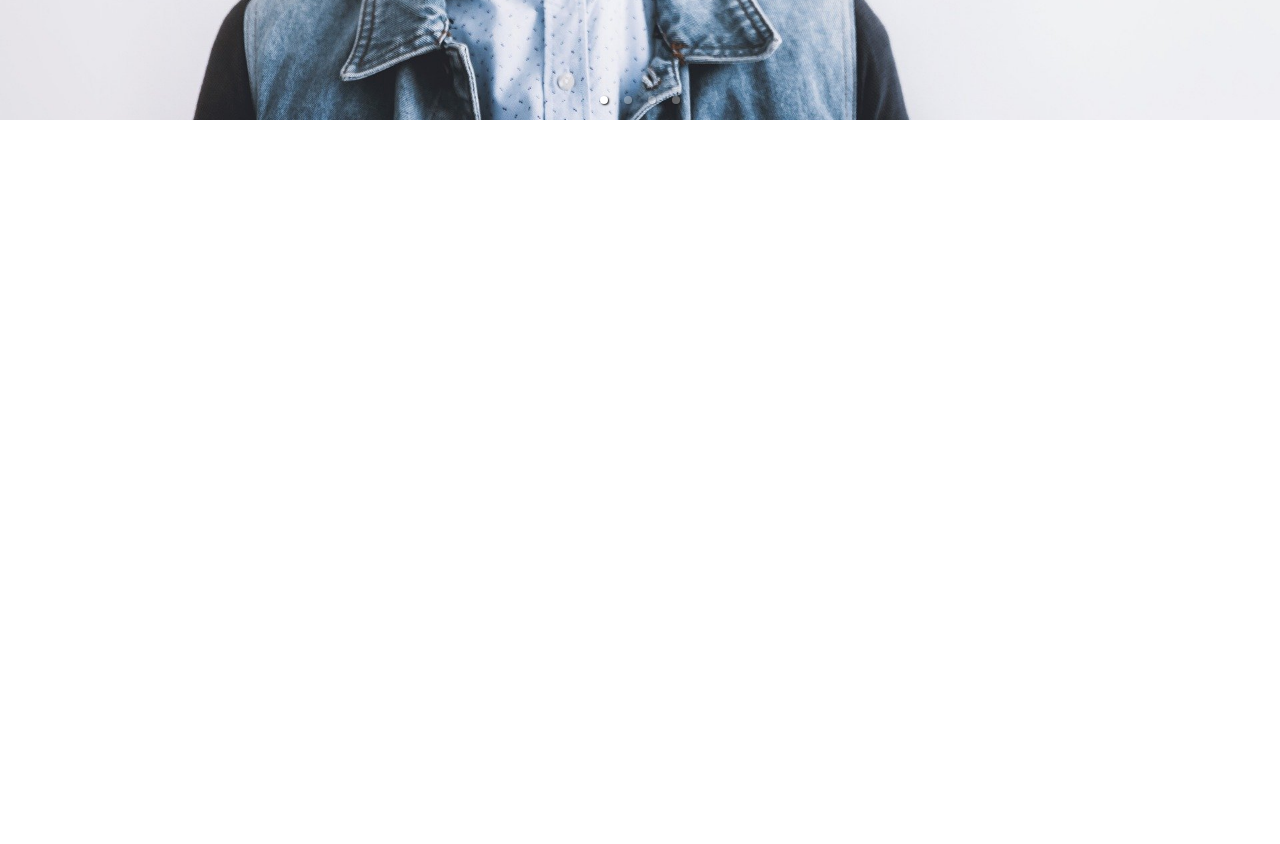
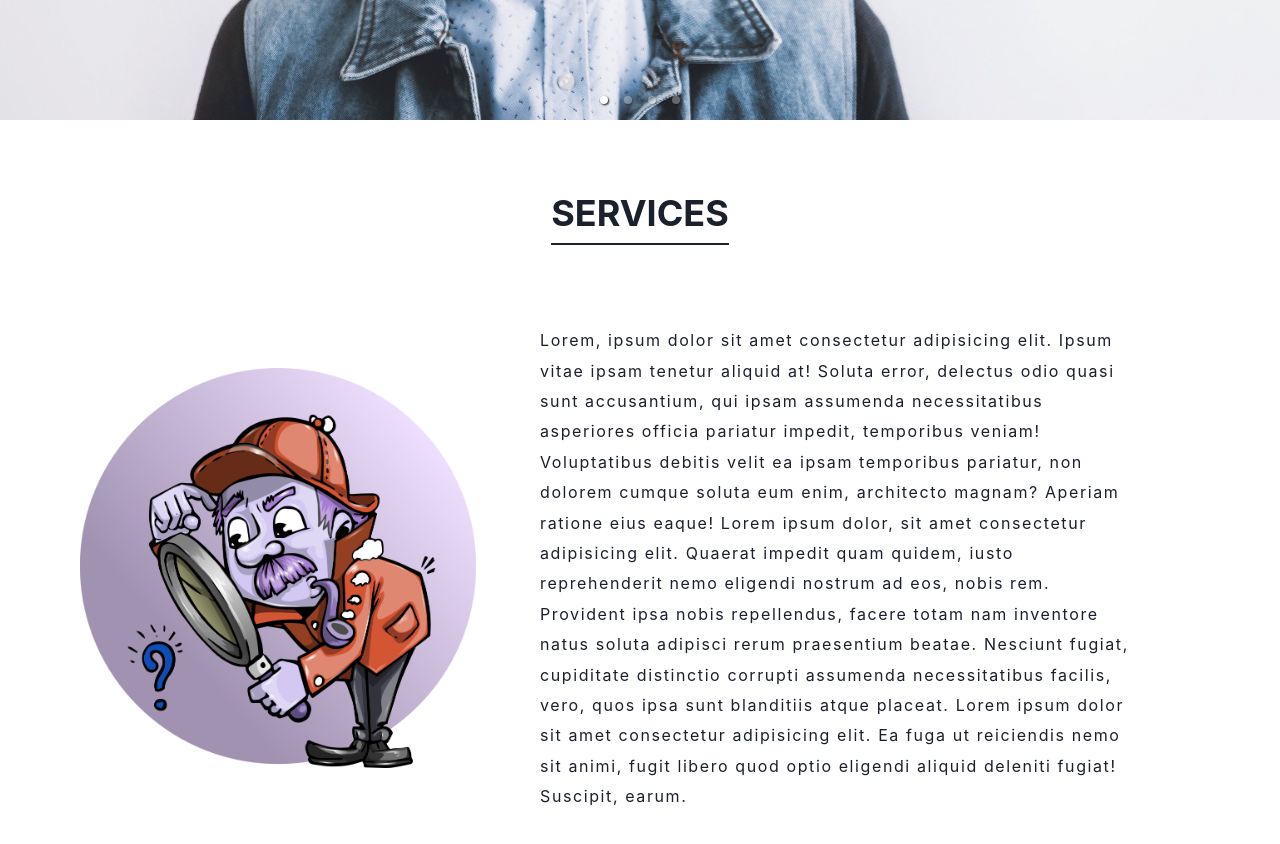
Before and after one commit to 0xyusufz/Video-Player, a React (Vite) app: page / in a window 1280 px wide. Shown: the part 680-1524 px from the top of the page. Before the commit the page ends 800 px from the top, so only its background shows below. Built offline with nearby package versions, Linux system fonts and the light colour scheme.

Commit message:
home page updated

```diff
--- a/src/App.jsx
+++ b/src/App.jsx
@@ -8,6 +8,7 @@ import Upload from "./pages/Upload";
 import Login from "./pages/Login";
 import Signup from "./pages/Signup";
 import NotFound from './pages/NotFound'
+import Footer from "./components/Footer";
 
 
 const App = () => {
@@ -22,6 +23,7 @@ const App = () => {
         <Route path="/signup" element={<Signup/>} />
         <Route path="*" element={<NotFound />} />
       </Routes>
+      <Footer />
     </BrowserRouter>
   );
 };
--- /dev/null
+++ b/src/components/Footer.jsx
@@ -0,0 +1,11 @@
+import React from 'react'
+
+const Footer = () => {
+  return (
+    <div>
+
+    </div>
+  )
+}
+
+export default Footer
--- a/src/pages/Home.jsx
+++ b/src/pages/Home.jsx
@@ -1,5 +1,5 @@
 import React from "react";
-import { Box, Heading, Image } from "@chakra-ui/react";
+import { Box, Container, Heading, Image,Text } from "@chakra-ui/react";
 import { Carousel } from "react-responsive-carousel";
 import "react-responsive-carousel/lib/styles/carousel.min.css";
 import Img1 from "../assets/1.jpg";
@@ -8,22 +8,43 @@ import Img3 from "../assets/3.jpg";
 import Img4 from "../assets/4.jpg";
 import Img5 from "../assets/5.png";
 
-
-const headingOption={
-  pos:"absolute",
-  left:"50%",
-  top:"50%",
-  transform:"translate(-50%,-50%)",
-  textTransform:"uppercase",
-  whiteSpace:"nowrap",
-  p:"4",
-  size:"4xl",
-  zIndex:"5"
-}
+const headingOption = {
+  pos: "absolute",
+  left: "50%",
+  top: "50%",
+  transform: "translate(-50%,-50%)",
+  textTransform: "uppercase",
+  whiteSpace: "nowrap",
+  p: "4",
+  size: "4xl",
+  zIndex: "5",
+};
 const Home = () => {
   return (
     <Box>
       <MyCarousel />
+
+      <Container maxW={"container.xl"} minH={"100vh"} p={"16"}>
+        <Heading
+          textTransform={"uppercase"}
+          py={"2"}
+          w={"fit-content"}
+          borderBottom={"2px solid "}
+          m={"auto"}
+        >
+          Services
+        </Heading>
+
+        <Box h={"full"} p={"4"} display={"flex"} flexDirection={["column","row "]} alignItems={"center"}>
+          <Image src={Img5} h={["40","400"]} filter={"hue-rotate(-130deg)"} />
+
+          <Text letterSpacing={"widest"} lineHeight={"190%"} p={["4","16"]} >
+            Lorem, ipsum dolor sit amet consectetur adipisicing elit. Ipsum vitae ipsam tenetur aliquid at! Soluta error, delectus odio quasi sunt accusantium, qui ipsam assumenda necessitatibus asperiores officia pariatur impedit, temporibus veniam! Voluptatibus debitis velit ea ipsam temporibus pariatur, non dolorem cumque soluta eum enim, architecto magnam? Aperiam ratione eius eaque!
+            Lorem ipsum dolor, sit amet consectetur adipisicing elit. Quaerat impedit quam quidem, iusto reprehenderit nemo eligendi nostrum ad eos, nobis rem. Provident ipsa nobis repellendus, facere totam nam inventore natus soluta adipisci rerum praesentium beatae. Nesciunt fugiat, cupiditate distinctio corrupti assumenda necessitatibus facilis, vero, quos ipsa sunt blanditiis atque
+            placeat. Lorem ipsum dolor sit amet consectetur adipisicing elit. Ea fuga ut reiciendis nemo sit animi, fugit libero quod optio eligendi aliquid deleniti fugiat! Suscipit, earum.
+          </Text>
+        </Box>
+      </Container>
     </Box>
   );
 };
@@ -39,19 +60,27 @@ const MyCarousel = () => (
   >
     <Box w="full" h={"100vh"}>
       <Image src={Img1} h={"100%"} w={"100%"} objectFit={"cover"} />
-      <Heading bgColor={"blackAlpha.600"} color={"white"} {...headingOption}>WATCH THE FUTURE</Heading>
+      <Heading bgColor={"blackAlpha.600"} color={"white"} {...headingOption}>
+        WATCH THE FUTURE
+      </Heading>
     </Box>
     <Box w="full" h={"100vh"}>
-      <Image src={Img2} h={"100%"} w={"100%"} objectFit={"cover"}/>
-      <Heading bgColor={"whiteAlpha.600"} color={"black"} {...headingOption}>FUTURE IS GAMING</Heading>
+      <Image src={Img2} h={"100%"} w={"100%"} objectFit={"cover"} />
+      <Heading bgColor={"whiteAlpha.600"} color={"black"} {...headingOption}>
+        FUTURE IS GAMING
+      </Heading>
     </Box>
     <Box w="full" h={"100vh"}>
-      <Image src={Img3} h={"100%"} w={"100%"} objectFit={"cover"}/>
-      <Heading bgColor={"blackAlpha.600"} color={"white"} {...headingOption}>GAMING ON CONSOLE</Heading>
+      <Image src={Img3} h={"100%"} w={"100%"} objectFit={"cover"} />
+      <Heading bgColor={"blackAlpha.600"} color={"white"} {...headingOption}>
+        GAMING ON CONSOLE
+      </Heading>
     </Box>
     <Box w="full" h={"100vh"}>
-      <Image src={Img4} h={"100%"} w={"100%"} objectFit={"cover"}/>
-      <Heading bgColor={"whiteAlpha.600"} color={"black"} {...headingOption}>NIGHT LIFE IS COOL</Heading>
+      <Image src={Img4} h={"100%"} w={"100%"} objectFit={"cover"} />
+      <Heading bgColor={"whiteAlpha.600"} color={"black"} {...headingOption}>
+        NIGHT LIFE IS COOL
+      </Heading>
     </Box>
   </Carousel>
 );
```
